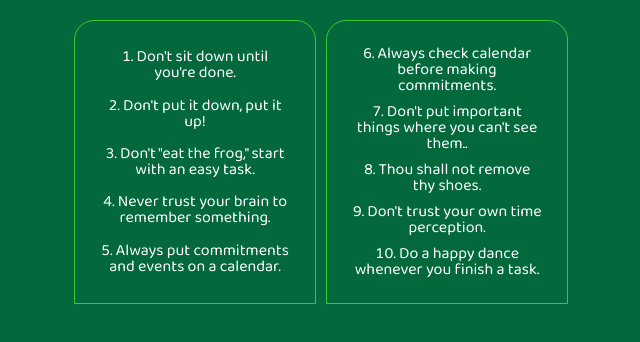
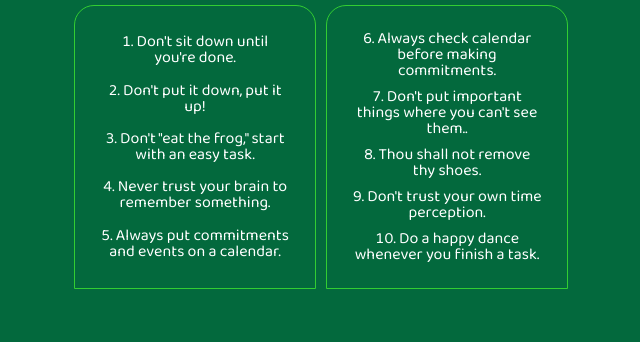
Before and after one commit to ReeseOxner/reeseoxner.github.io, a plain HTML site: page adhd.html in a window 1280 px wide. Shown: the whole page, without its empty margins (319-959 px from the left). Drawn offline with Linux system fonts and the light colour scheme.

Commit message:
Update adhd.html

```diff
--- a/adhd.html
+++ b/adhd.html
@@ -11,13 +11,11 @@
     background-color: #03693d; /* Dark green */
     color: white;
     text-align: center;
-    padding: 5px;
     margin: 0;
   }
   .tablets {
     display: flex;
     justify-content: center;
-    padding: 10px;
   }
   .tablet {
     background-color: #03693d; /* Dark green */
```
